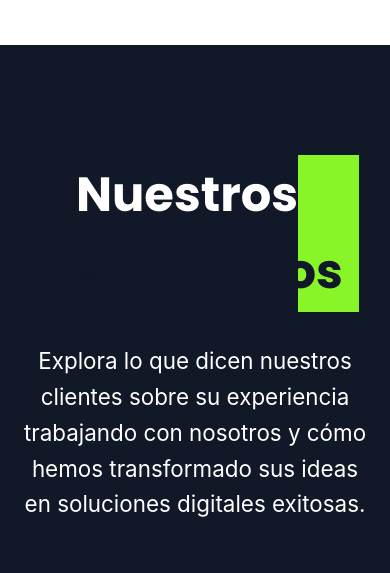
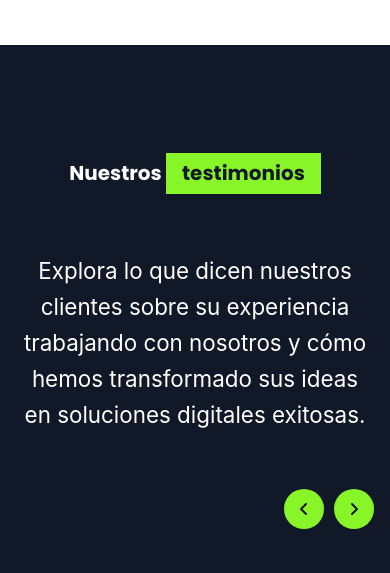
Before and after one commit to Hexalogiccorp/HL_LandingPage, an Astro site: page / in a window 390 px wide. Shown: the part 4068-4641 px from the top of the page. Built offline with nearby package versions, Linux system fonts and the light colour scheme; Astro itself is replaced by a stand-in of ours; a web font is replaced by a local one.

Commit message:
fix testimonial title

```diff
--- a/src/components/Testimonial/Testimonial.astro
+++ b/src/components/Testimonial/Testimonial.astro
@@ -11,7 +11,7 @@ const testimonials = [
       "Hexalogic nos brindó un servicio excepcional, transformando nuestra visión en un sitio web que ha impulsado nuestro crecimiento y mejorado la experiencia de nuestros clientes.",
     videoUrl: "/nissitec.mp4",
     conversionRate: "2%",
-    deliveryTime: "3 semanas"
+    deliveryTime: "3 semanas",
   },
 ];
 ---
@@ -76,9 +76,7 @@ const testimonials = [
                   </div>
                   <p class="ts-quote">"{t.quote}"</p>
                   <div class="metrics">
-                    <div>
-                      Conversión: {t.conversionRate}
-                    </div>
+                    <div>Conversión: {t.conversionRate}</div>
                     <div>Entrega en {t.deliveryTime}</div>
                   </div>
                 </div>
@@ -103,6 +101,21 @@ const testimonials = [
   </div>
 </section>
 
+<style>
+  @media (max-width: 767px) {
+    .section-title {
+      font-size: 1.5rem;
+      margin-bottom: 2rem;
+    }
+  }
+
+  @media (max-width: 480px) {
+    .section-title {
+      font-size: 1.25rem;
+    }
+  }
+</style>
+
 <script>
   import { initCarrousel } from "./initCarrousel";
   initCarrousel();
```
